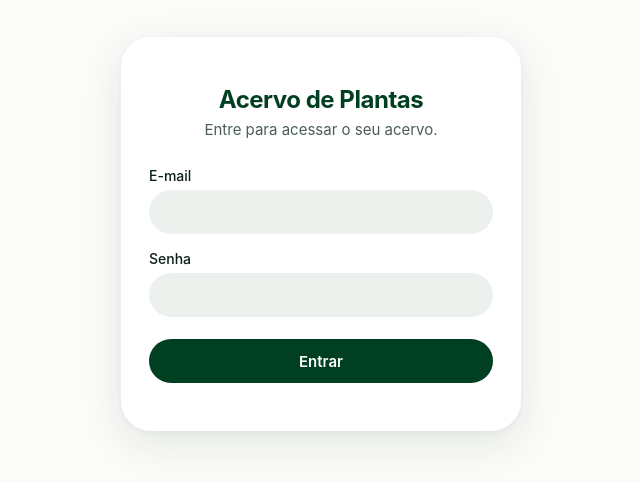
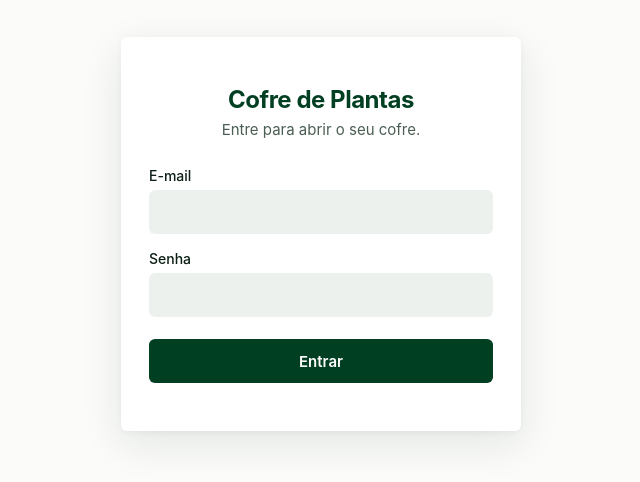
Before and after one commit to amalra1/botanical-vault-frontend, a Next.js app: page /login in a window 1280 px wide. Shown: the part 166-648 px from the top of the page, without its empty margins (319-959 px from the left). Built offline with nearby package versions, Linux system fonts and the light colour scheme.

Commit message:
chore: rename product to cofre de plantas

```diff
--- a/src/components/auth/LoginScreen/LoginScreen.module.css
+++ b/src/components/auth/LoginScreen/LoginScreen.module.css
@@ -12,7 +12,7 @@
   width: 100%;
   max-width: var(--auth-card-max);
   padding: var(--space-3xl) var(--space-2xl);
-  border-radius: var(--radius-lg);
+  border-radius: var(--radius);
   background: var(--color-surface);
   box-shadow: var(--shadow-md);
 }
--- a/src/components/ui/Button/Button.module.css
+++ b/src/components/ui/Button/Button.module.css
@@ -6,9 +6,7 @@
   min-height: var(--control-lg);
   padding: 0 var(--space-xl);
   border: 0;
-  border-radius: var(--radius-pill);
-  background: var(--color-forest);
-  color: var(--color-white);
+  border-radius: var(--radius);
   font-size: var(--text-md);
   font-weight: var(--weight-semibold);
   transition:
@@ -24,3 +22,19 @@
   cursor: default;
   opacity: var(--opacity-disabled);
 }
+
+.primary {
+  background: var(--color-forest);
+  color: var(--color-white);
+}
+
+.secondary {
+  background: transparent;
+  color: var(--color-forest);
+  box-shadow: inset 0 0 0 var(--border-width) var(--color-light-grey);
+}
+
+.secondary:hover:not(:disabled) {
+  background: var(--color-surface-muted);
+  box-shadow: inset 0 0 0 var(--border-width) var(--color-light-grey);
+}
--- a/src/components/ui/Button/Button.tsx
+++ b/src/components/ui/Button/Button.tsx
@@ -3,6 +3,7 @@ import type { ButtonProps } from '@/types/components/ui';
 import styles from './Button.module.css';
 
 export function Button({
+  variant = 'primary',
   isLoading = false,
   disabled,
   className,
@@ -12,7 +13,7 @@ export function Button({
   return (
     <button
       type={type}
-      className={cx(styles.button, className)}
+      className={cx(styles.button, styles[variant], className)}
       disabled={disabled || isLoading}
       aria-busy={isLoading || undefined}
       {...buttonProps}
--- a/src/components/ui/TextField/TextField.module.css
+++ b/src/components/ui/TextField/TextField.module.css
@@ -14,7 +14,7 @@
   min-height: var(--control-lg);
   padding: 0 var(--space-lg);
   border: 0;
-  border-radius: var(--radius-pill);
+  border-radius: var(--radius);
   background: var(--color-surface-muted);
   color: var(--color-text-strong);
   font-size: var(--text-md);
--- a/src/data/pt-BR.json
+++ b/src/data/pt-BR.json
@@ -1,12 +1,12 @@
 {
   "metadata": {
-    "title": "Acervo de Plantas",
+    "title": "Cofre de Plantas",
     "description": "Biblioteca privada de PNGs de plantas para colagens de arquitetura."
   },
   "pages": {
     "plants": {
       "title": "Plantas",
-      "description": "Busque, filtre e copie as plantas do acervo."
+      "description": "Busque, filtre e copie as plantas do cofre."
     },
     "collections": {
       "title": "Coleções",
@@ -14,8 +14,8 @@
     }
   },
   "login": {
-    "title": "Acervo de Plantas",
-    "subtitle": "Entre para acessar o seu acervo.",
+    "title": "Cofre de Plantas",
+    "subtitle": "Entre para abrir o seu cofre.",
     "emailLabel": "E-mail",
     "passwordLabel": "Senha",
     "submit": "Entrar",
@@ -26,5 +26,8 @@
       "invalidCredentials": "E-mail ou senha incorretos.",
       "unexpected": "Não foi possível entrar. Tente novamente."
     }
+  },
+  "header": {
+    "logout": "Sair"
   }
 }
--- a/src/styles/tokens.css
+++ b/src/styles/tokens.css
@@ -45,10 +45,7 @@
   --border-width: 1px;
   --opacity-disabled: 0.5;
 
-  --radius-sm: 9px;
-  --radius-md: 22px;
-  --radius-lg: 30px;
-  --radius-pill: 999px;
+  --radius: 6px;
 
   --space-3xs: 2px;
   --space-2xs: 4px;
@@ -88,6 +85,7 @@
   --control-lg: 44px;
 
   --content-max: 1240px;
+  --header-height: 64px;
   --auth-card-max: 400px;
   --gutter: var(--space-xl);
 
--- a/src/types/components/ui.ts
+++ b/src/types/components/ui.ts
@@ -5,7 +5,10 @@ export interface PagePlaceholderProps {
   description: string;
 }
 
+export type ButtonVariant = 'primary' | 'secondary';
+
 export interface ButtonProps extends ComponentPropsWithRef<'button'> {
+  variant?: ButtonVariant;
   isLoading?: boolean;
 }
 
```
Also changed, not shown: src/app/(app)/layout.tsx (+7 -1 lines), src/components/auth/LogoutButton/LogoutButton.tsx (added, +13 -0 lines), src/components/layout/AppHeader/AppHeader.module.css (added, +26 -0 lines), src/components/layout/AppHeader/AppHeader.tsx (added, +14 -0 lines), src/app/icon.svg (added), 1 other file (tests, documents, lock files or other folders).
